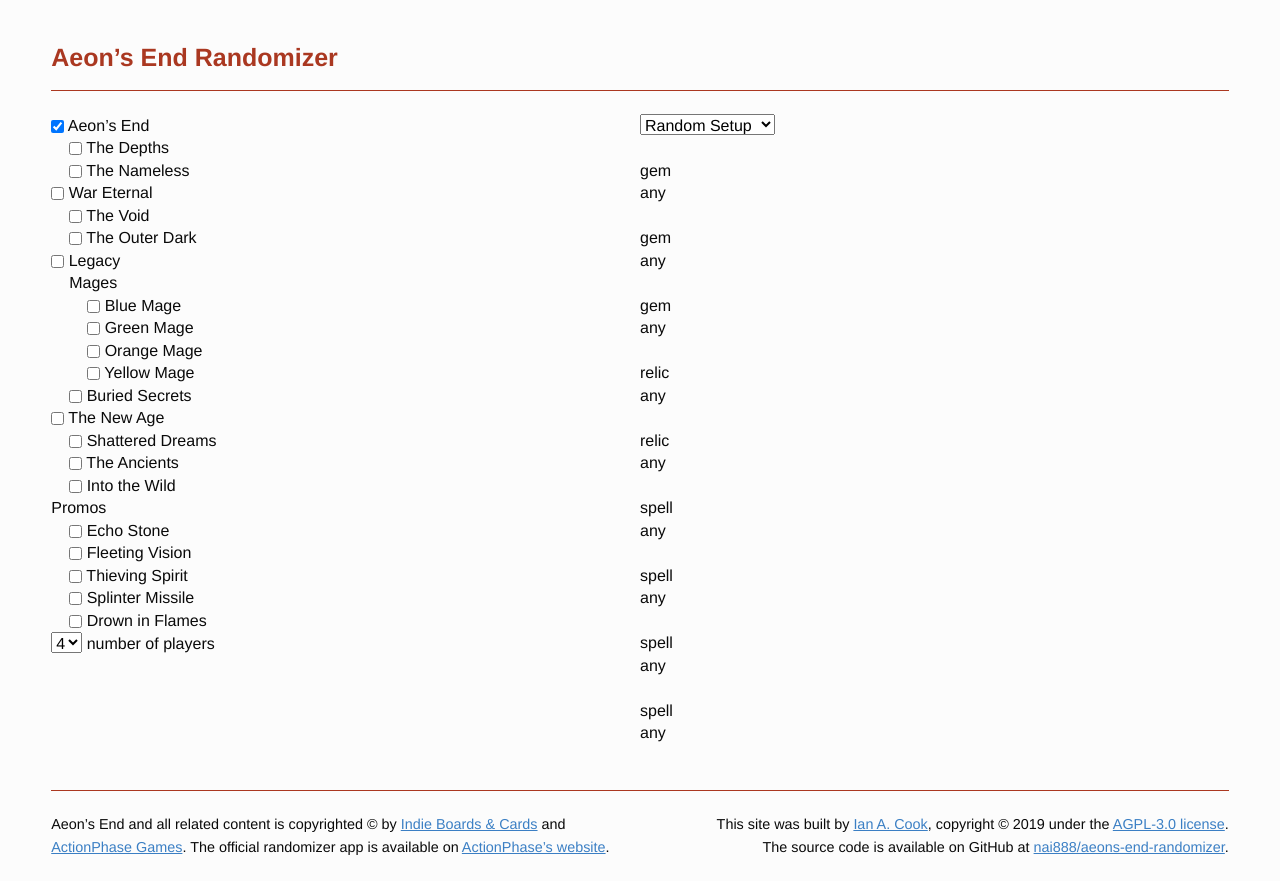
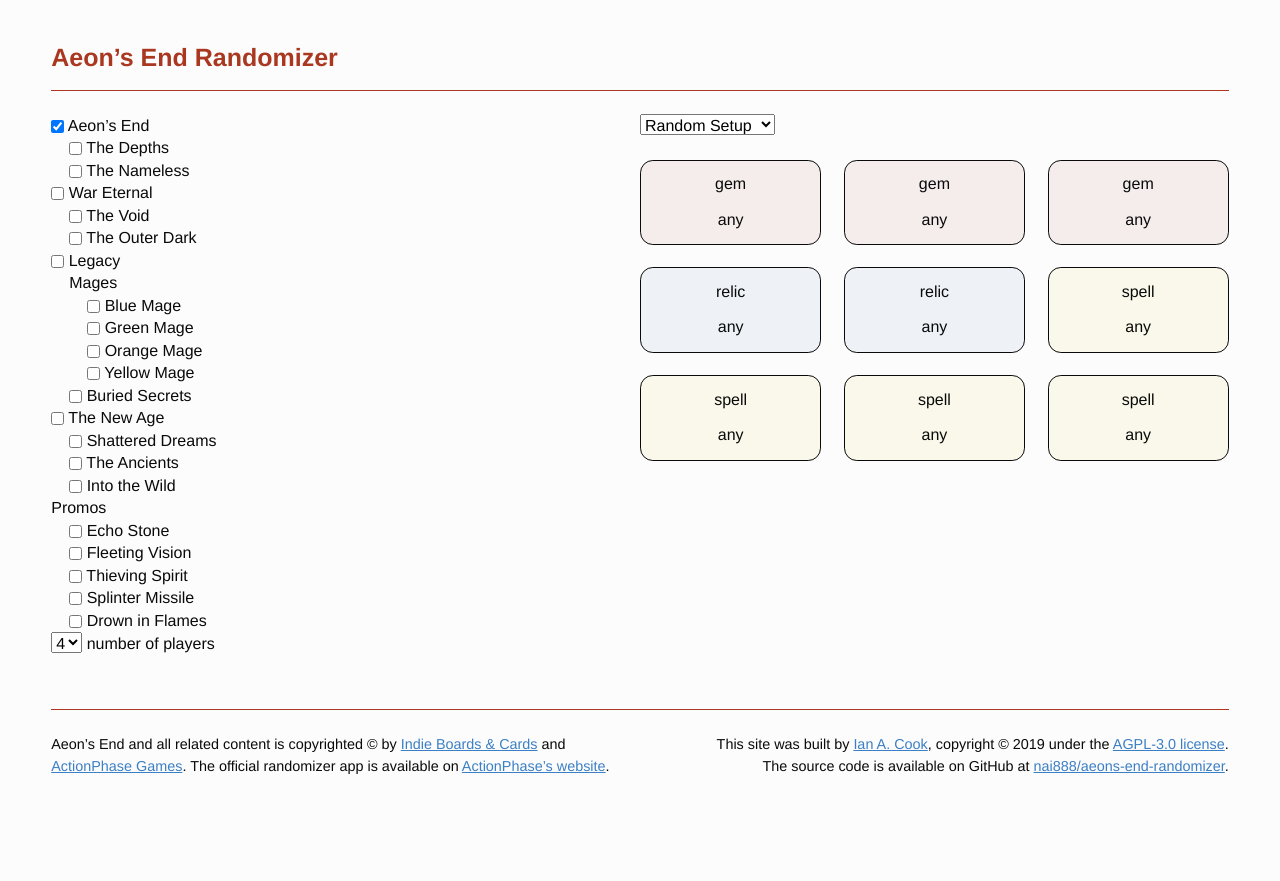
Before and after one commit to Susurrus-LLC/aeons-end-randomizer, a React (Create React App) app: page / in a window 1280 px wide. After the commit the page ends 800 px from the top, so only its background shows below. Built offline with nearby package versions, Linux system fonts and the light colour scheme.

Commit message:
Set up market setup grid

```diff
--- a/src/components/Card/card.sass
+++ b/src/components/Card/card.sass
@@ -1,7 +1,23 @@
 @import ../../styles/variables
 
 .card
-  margin: $lnht * 1rem 0
+  width: 100%
+  max-width: (1 / 3) * 100%
+  border: 1px solid $black
+  border-radius: $msa0 * 1rem
+
+  @supports (display:grid)
+    max-width: 100%
 
   .card-text
-    margin: 0
+    margin: $msa0 * 1rem 0
+    text-align: center
+
+  &.gem
+    background-color: transparentize($red-ntl, 0.92)
+
+  &.relic
+    background-color: transparentize($blu-ntl, 0.92)
+
+  &.spell
+    background-color: transparentize($ylw-ntl, 0.92)
--- a/src/components/Card/index.js
+++ b/src/components/Card/index.js
@@ -23,7 +23,10 @@
   }
 
   return (
-    <div id={`card-${props.index}`} className='card'>
+    <div
+      id={`card-${props.index}`}
+      className={card.type ? `card ${card.type}` : 'card'}
+    >
       <p className='card-text card-type'>{card.type}</p>
       <p className='card-text card-cost'>{cost()}</p>
     </div>
--- a/src/components/MarketSetup/index.js
+++ b/src/components/MarketSetup/index.js
@@ -47,7 +47,9 @@
       >
         {setOptions()}
       </select>
-      {displayCards()}
+      <div className='setup-grid'>
+        {displayCards()}
+      </div>
     </div>
   )
 }
--- a/src/components/MarketSetup/marketsetup.sass
+++ b/src/components/MarketSetup/marketsetup.sass
@@ -2,3 +2,19 @@
 
 .market-setup
   width: 50%
+
+  .setup-grid
+    margin: $lnht * 1rem 0
+    display: flex
+    flex-direction: row
+    flex-wrap: wrap
+    justify-content: space-between
+    align-items: center
+
+    @supports (display:grid)
+      max-width: 100%
+      display: grid
+      grid-template-columns: 1fr 1fr 1fr
+      grid-template-rows: 1fr 1fr 1fr
+      grid-gap: $lnht * 1rem $lnht * 1rem
+      justify-items: center
--- a/src/styles/variables.sass
+++ b/src/styles/variables.sass
@@ -31,10 +31,13 @@
 
 $red-pmy: hsl(13, 100%, 50%)
 $blu-pmy: hsl(205, 100%, 50%)
+$ylw-pmy: hsl(61, 100%, 50%)
 
 $red: darken(harmonious-mix($blu-pmy, $red-pmy), 10%)
 $blu: harmonious-mix($red-pmy, $blu-pmy)
+$ylw: harmonious-mix($red-pmy, $ylw-pmy)
 $blu-ntl: mix-neutral($blu)
 $red-ntl: mix-neutral($red)
+$ylw-ntl: mix-neutral($ylw)
 $white: grayscale(hsl(hue($blu-ntl), saturation($blu-ntl), 99%))
 $black: grayscale(hsl(hue($blu-ntl), saturation($blu-ntl), 4%))
```
